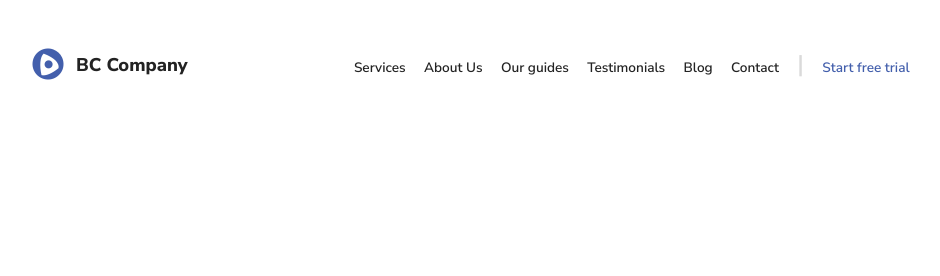
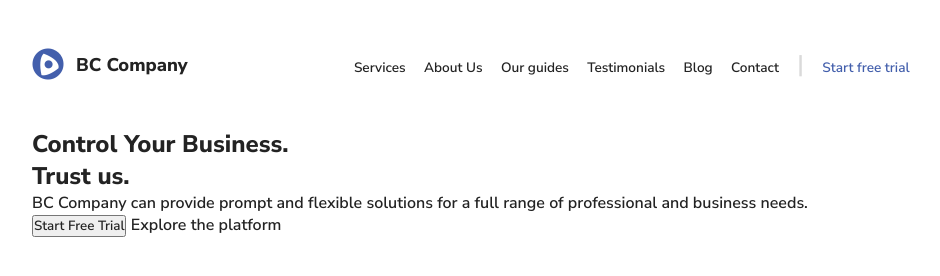
Before and after one commit to Tobijudah/BC-Company-landing-page, a plain HTML site: page index.html in a window 1280 px wide. Shown: the whole page, without its empty margins (160-1100 px from the left). Drawn offline with Linux system fonts and the light colour scheme.

Commit message:
added hero and hero text

```diff
--- a/index.html
+++ b/index.html
@@ -33,6 +33,18 @@
          </ul>
       </nav>
 
+      <section class="hero">
+         <div class="text">
+            <h1>Control Your Business.</h1>
+            <h1>Trust us.</h1>
+            <p>BC Company can provide prompt and flexible solutions for a full range of professional and business needs.</p>
+            <div class="action-buttons">
+               <button>Start Free Trial</button> <a href="#">Explore the platform</a>
+            </div>
+         </div>
+         <div class="image"></div>
+      </section>
+
    </div>
 
 </body>
```
